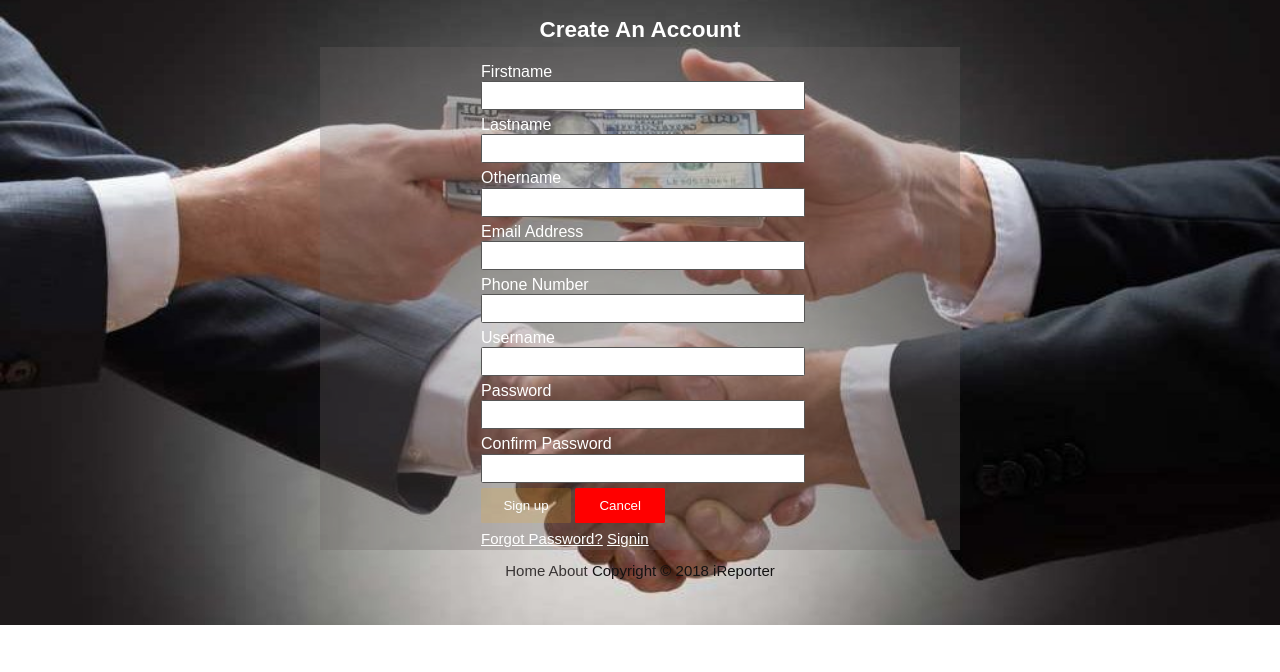
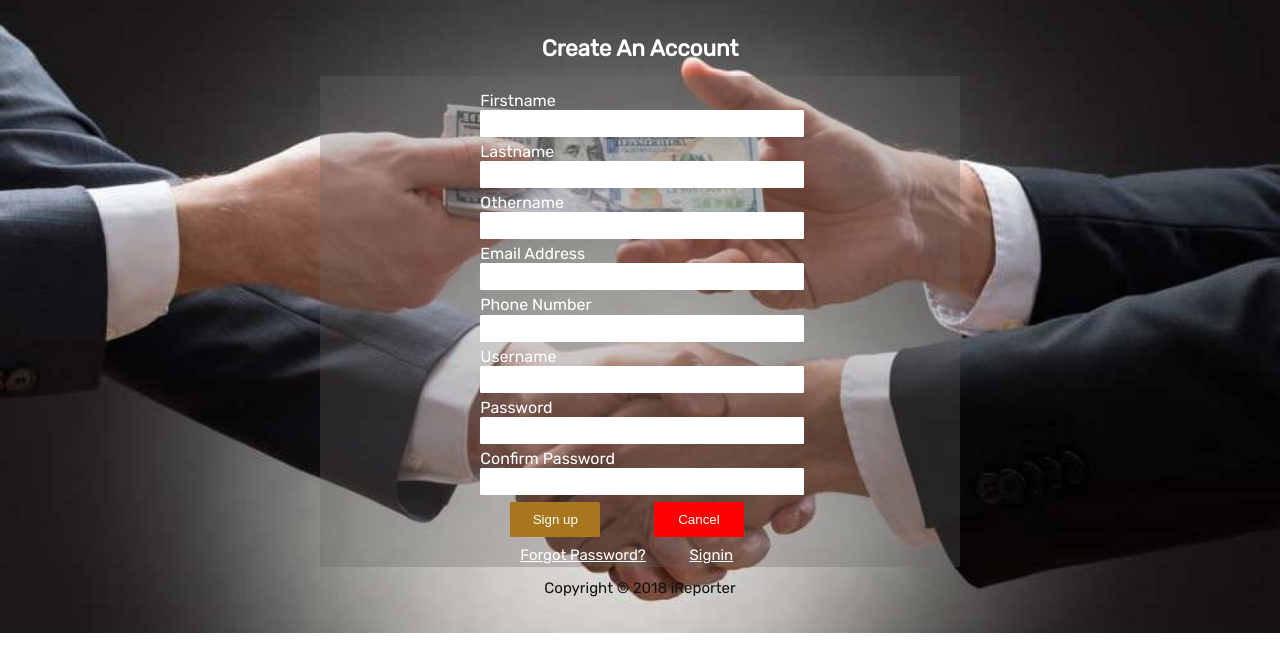
Before and after one commit to Simplemart17/iReporter, a plain HTML site: page UI/signup.html in a window 1280 px wide. Shown: the part 54-726 px from the top of the page. Drawn offline with Linux system fonts and the light colour scheme; a script that the page names is missing.

Commit message:
Edit sign up page

```diff
--- a/UI/css/signup.css
+++ b/UI/css/signup.css
@@ -1,5 +1,8 @@
+@import url('https://fonts.googleapis.com/css?family=Roboto|Rubik');
+
 body {
-  font-family: 'PT Sans Narrow', sans-serif;
+  font-family: 'Roboto', sans-serif;
+  font-family: 'Rubik', sans-serif;
   margin: 0;
   padding: 0;
   font-size: 15px;
@@ -15,7 +18,7 @@ body {
 }
 
 .container h2 {
-  margin: 0px;
+  margin-bottom: 10px;
   text-align: center;
 }
 
@@ -28,7 +31,6 @@ img {
   width: 150px;
   margin-top: 15px;
   margin-bottom: 10px;
-
 }
 
 .box {
@@ -64,7 +66,7 @@ img {
   width: 100%;
   border-radius: 1.5px;
   background: #fff;
-  border: 1px solid #555;
+  border: none;
   color: #0e0d0d;
   height: 25px;
 }
@@ -72,7 +74,7 @@ img {
 #signup-btn, #cancel-btn {
   width: 90px;
   height: 25px;
-  padding: 0 20px 0 20px;
+  margin: 2px 20px 2px 30px;
   cursor: pointer;
 }
 
@@ -81,6 +83,7 @@ img {
   text-decoration: underline;
   text-align: center;
   font-size: 15px;
+  margin-left: 40px;
 }
 
 .signup .links a:hover {
@@ -96,21 +99,12 @@ img {
   padding-top: 10px;
 }
 
-.footer a {
-  color: #383434;
-  text-decoration: none;
-}
-
-.footer a:hover {
-  background: #1b97d1;
-}
-
 #signup-btn {
   padding: 5px 10px;
   height: 35px;
   border: 0;
   border-radius: 1.5px;
-  background: #f9a9162d;
+  background: #a7761d;
   color: #fff;
   text-decoration: none;
   cursor: pointer;
--- a/UI/signup.html
+++ b/UI/signup.html
@@ -110,10 +110,7 @@
           </div>
         </div>
         <footer class="footer">
-          <div>
-            <a href="index.html">Home</a>
-            <a href="about.html">About</a> Copyright &copy; 2018 iReporter
-          </div>
+          <div>Copyright &copy; 2018 iReporter</div>
         </footer>
       </div>
     </div>
```
